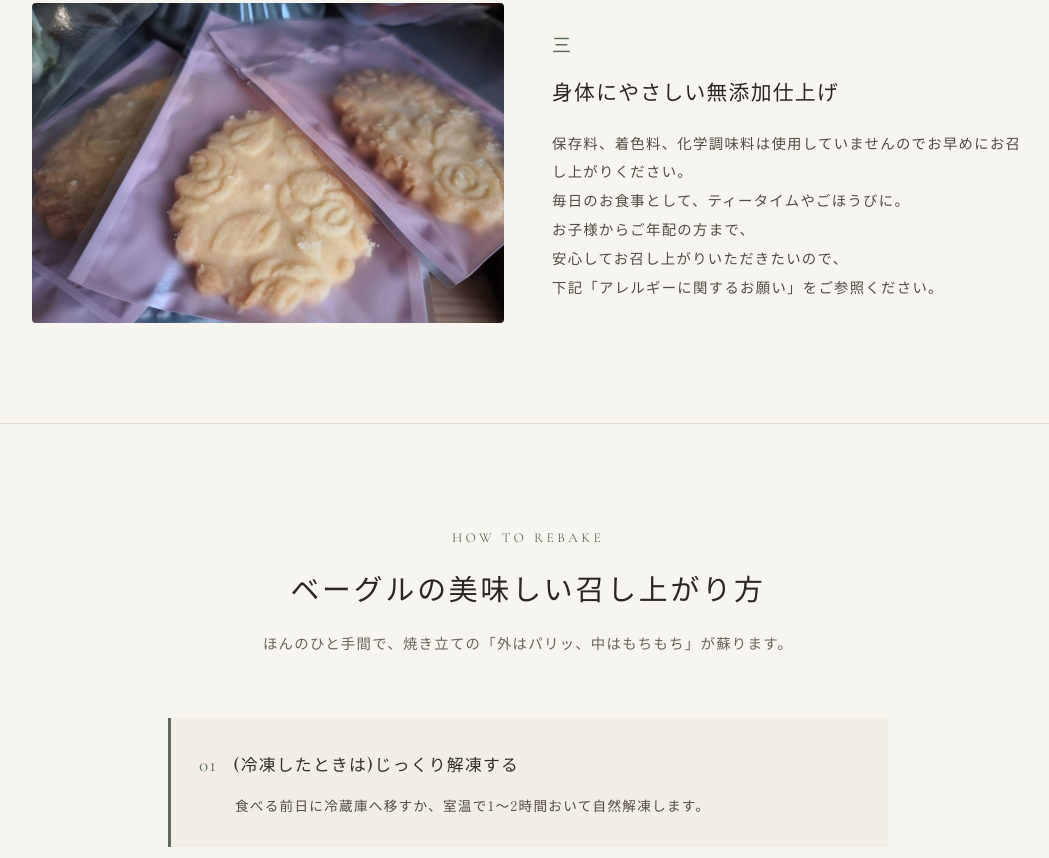
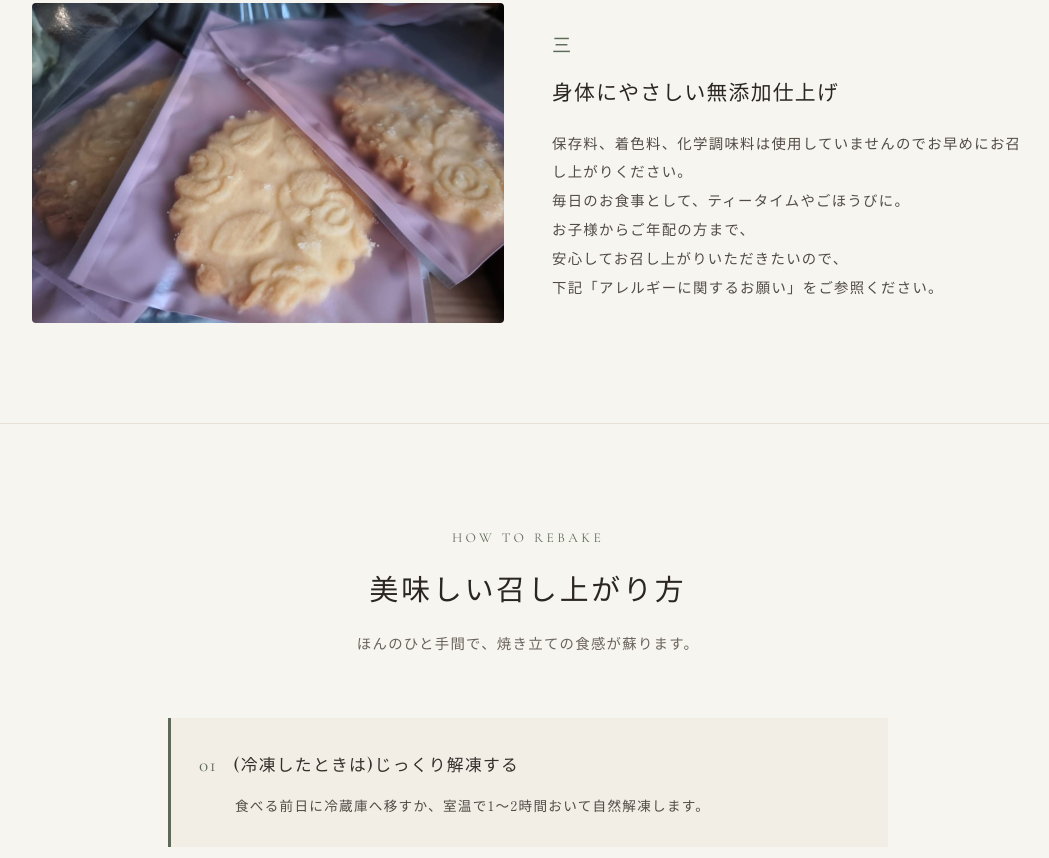
Before and after one commit to yamashita0902/mainichi-bagel, a plain HTML site: page index.html in a window 1280 px wide. Shown: the part 2333-3191 px from the top of the page, without its empty margins (112-1161 px from the left). Drawn offline with nearby package versions, Linux system fonts and the light colour scheme.

Commit message:
Add files via upload

```diff
--- a/index.html
+++ b/index.html
@@ -81,7 +81,7 @@
     <div class="container">
       <div class="section-head text-center">
         <span class="section-en">CRAFT & INGREDIENTS</span>
-        <h2 class="section-title">素材と手づくりのこだわり</h2>
+        <h2 class="section-title">素材と製法</h2>
       </div>
 
       <div class="craft-list">
@@ -192,8 +192,8 @@
     <div class="container-narrow">
       <div class="section-head text-center">
         <span class="section-en">HOW TO REBAKE</span>
-        <h2>ベーグルの美味しい召し上がり方</h2>
-        <p class="section-sub">ほんのひと手間で、焼き立ての「外はパリッ、中はもちもち」が蘇ります。</p>
+        <h2>美味しい召し上がり方</h2>
+        <p class="section-sub">ほんのひと手間で、焼き立ての食感が蘇ります。</p>
       </div>
 
       <div class="rebake-list">
```
